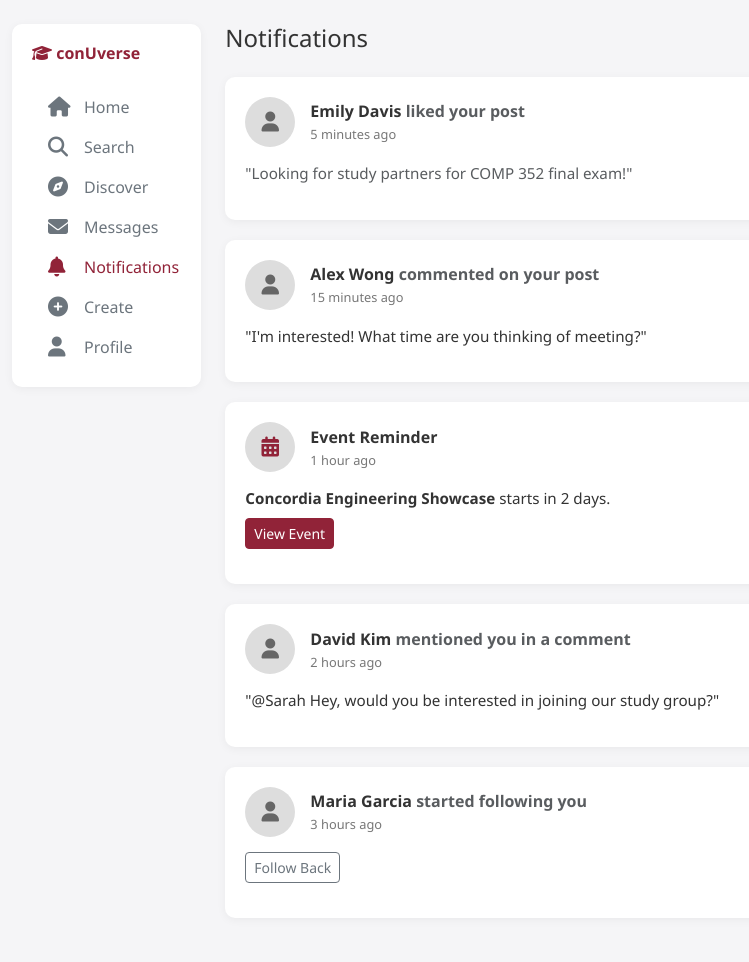
After one commit to DoanGiaHuyVu/conUverse, a Flask app: template templates/notification_page.html in a window 1280 px wide. The commit adds this page. Shown: the whole page, without its empty margins (0-749 px from the left). Run offline with Flask 3, Linux system fonts and the light colour scheme; the template is opened without the code that fills it, so the values that code supplies are empty.

Commit message:
add more html pages

```diff
--- a/static/css/home_page.css
+++ b/static/css/home_page.css
@@ -253,3 +253,27 @@
           margin-bottom: 70px; /* Space for mobile nav */
         }
       }
+
+
+      .nav-link {
+        color: #6c757d;
+        padding: 0.5rem 1rem;
+        transition: color 0.3s ease;
+        text-decoration: none;
+        display: flex;
+        align-items: center;
+        gap: 0.5rem;
+    }
+
+    .nav-link:hover {
+        color: #912338;
+    }
+
+    .nav-link.active {
+        color: #912338;
+        font-weight: 500;
+    }
+
+    .nav-link i {
+        width: 1.25rem;
+    }
--- a/templates/home_page.html
+++ b/templates/home_page.html
@@ -43,7 +43,7 @@
               <i class="fas fa-graduation-cap"></i> conUverse
             </h5>
             <nav class="nav flex-column">
-              <a class="nav-link active" href="#">
+              <a class="nav-link active" href="home_page.html">
                 <i class="fas fa-home"></i> Home
               </a>
               <a class="nav-link" href="#">
@@ -55,13 +55,13 @@
               <a class="nav-link" href="#">
                 <i class="fas fa-envelope"></i> Messages
               </a>
-              <a class="nav-link" href="#">
+              <a class="nav-link" href="notifications.html">
                 <i class="fas fa-bell"></i> Notifications
               </a>
               <a class="nav-link" href="#">
                 <i class="fas fa-plus-circle"></i> Create
               </a>
-              <a class="nav-link" href="#">
+              <a class="nav-link" href="profile_page.html">
                 <i class="fas fa-user"></i> Profile
               </a>
             </nav>
--- /dev/null
+++ b/templates/notification_page.html
@@ -0,0 +1,166 @@
+<!DOCTYPE html>
+<html lang="en">
+  <head>
+    <meta charset="UTF-8" />
+    <meta name="viewport" content="width=device-width, initial-scale=1.0" />
+    <title>conUverse - Notifications</title>
+    <!-- Bootstrap CSS -->
+    <link
+      href="https://cdn.jsdelivr.net/npm/bootstrap@5.3.0-alpha1/dist/css/bootstrap.min.css"
+      rel="stylesheet"
+    />
+    <!-- Font Awesome -->
+    <link
+      rel="stylesheet"
+      href="https://cdnjs.cloudflare.com/ajax/libs/font-awesome/6.4.0/css/all.min.css"
+    />
+    <link rel="stylesheet" href="/static/css/home_page.css">
+  </head>
+  <body>
+    <!-- Mobile Search Bar (visible on small screens) -->
+    <div class="mobile-search">
+      <div class="input-group">
+        <span class="input-group-text bg-white border-end-0">
+          <i class="fas fa-search text-muted"></i>
+        </span>
+        <input
+          type="text"
+          class="form-control border-start-0"
+          placeholder="Search with conUverse"
+        />
+        <a href="#" class="btn btn-link text-decoration-none">
+          <i class="fas fa-bell" style="color: #912338;"></i>
+        </a>
+      </div>
+    </div>
+
+    <div class="container-fluid py-4">
+      <div class="row">
+        <!-- Left Navigation Sidebar (hidden on mobile) -->
+        <div class="col-md-3 col-lg-2 desktop-nav">
+          <div class="sidebar sticky-top" style="top: 20px">
+            <h5 class="navbar-brand mb-4">
+              <i class="fas fa-graduation-cap"></i> conUverse
+            </h5>
+            <nav class="nav flex-column">
+              <a class="nav-link" href="home_page.html">
+                <i class="fas fa-home"></i> Home
+              </a>
+              <a class="nav-link" href="#">
+                <i class="fas fa-search"></i> Search
+              </a>
+              <a class="nav-link" href="#">
+                <i class="fas fa-compass"></i> Discover
+              </a>
+              <a class="nav-link" href="#">
+                <i class="fas fa-envelope"></i> Messages
+              </a>
+              <a class="nav-link active" href="notifications.html">
+                <i class="fas fa-bell"></i> Notifications
+              </a>
+              <a class="nav-link" href="#">
+                <i class="fas fa-plus-circle"></i> Create
+              </a>
+              <a class="nav-link" href="profile_page.html">
+                <i class="fas fa-user"></i> Profile
+              </a>
+            </nav>
+          </div>
+        </div>
+
+        <!-- Main Content Area -->
+        <div class="col-md-6 col-lg-7 content-area">
+          <h4 class="mb-4">Notifications</h4>
+
+          <!-- Like Notification -->
+          <div class="post-card">
+            <div class="post-header">
+              <div class="post-avatar">
+                <i class="fas fa-user"></i>
+              </div>
+              <div class="post-user-info">
+                <div class="post-username">Emily Davis <span class="text-muted">liked your post</span></div>
+                <div class="post-time">5 minutes ago</div>
+              </div>
+            </div>
+            <div class="post-content text-muted">
+              "Looking for study partners for COMP 352 final exam!"
+            </div>
+          </div>
+
+          <!-- Comment Notification -->
+          <div class="post-card">
+            <div class="post-header">
+              <div class="post-avatar">
+                <i class="fas fa-user"></i>
+              </div>
+              <div class="post-user-info">
+                <div class="post-username">Alex Wong <span class="text-muted">commented on your post</span></div>
+                <div class="post-time">15 minutes ago</div>
+              </div>
+            </div>
+            <div class="post-content">
+              "I'm interested! What time are you thinking of meeting?"
+            </div>
+          </div>
+
+          <!-- Event Reminder Notification -->
+          <div class="post-card">
+            <div class="post-header">
+              <div class="post-avatar">
+                <i class="fas fa-calendar-alt" style="color: #912338;"></i>
+              </div>
+              <div class="post-user-info">
+                <div class="post-username">Event Reminder</div>
+                <div class="post-time">1 hour ago</div>
+              </div>
+            </div>
+            <div class="post-content">
+              <strong>Concordia Engineering Showcase</strong> starts in 2 days.
+              <div class="mt-2">
+                <button class="btn btn-sm btn-primary" style="background-color: #912338; border-color: #912338;">
+                  View Event
+                </button>
+              </div>
+            </div>
+          </div>
+
+          <!-- Mention Notification -->
+          <div class="post-card">
+            <div class="post-header">
+              <div class="post-avatar">
+                <i class="fas fa-user"></i>
+              </div>
+              <div class="post-user-info">
+                <div class="post-username">David Kim <span class="text-muted">mentioned you in a comment</span></div>
+                <div class="post-time">2 hours ago</div>
+              </div>
+            </div>
+            <div class="post-content">
+              "@Sarah Hey, would you be interested in joining our study group?"
+            </div>
+          </div>
+
+          <!-- New Follower Notification -->
+          <div class="post-card">
+            <div class="post-header">
+              <div class="post-avatar">
+                <i class="fas fa-user"></i>
+              </div>
+              <div class="post-user-info">
+                <div class="post-username">Maria Garcia <span class="text-muted">started following you</span></div>
+                <div class="post-time">3 hours ago</div>
+              </div>
+            </div>
+            <div class="post-content">
+              <button class="btn btn-sm btn-outline-secondary">Follow Back</button>
+            </div>
+          </div>
+        </div>
+      </div>
+    </div>
+
+    <!-- Bootstrap JS -->
+    <script src="https://cdn.jsdelivr.net/npm/bootstrap@5.3.0-alpha1/dist/js/bootstrap.bundle.min.js"></script>
+  </body>
+</html>
```
Also changed, not shown: templates/profile_page.html (added, +307 -0 lines), static/css/notification_page.css (added), templates/message_page.html (added).
